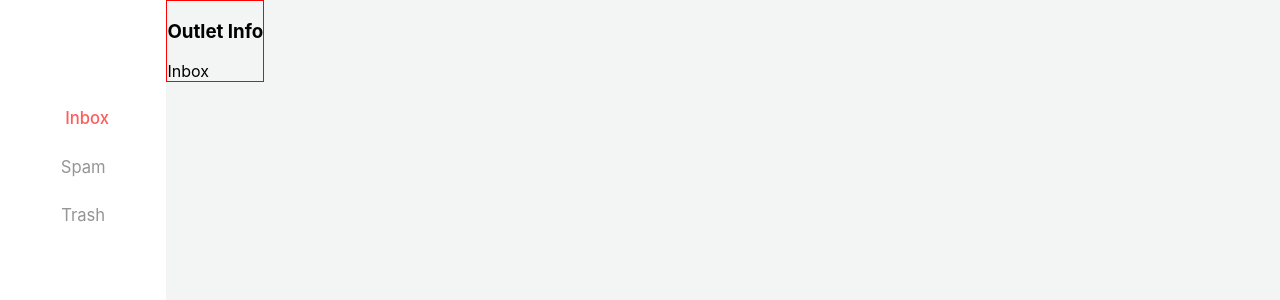
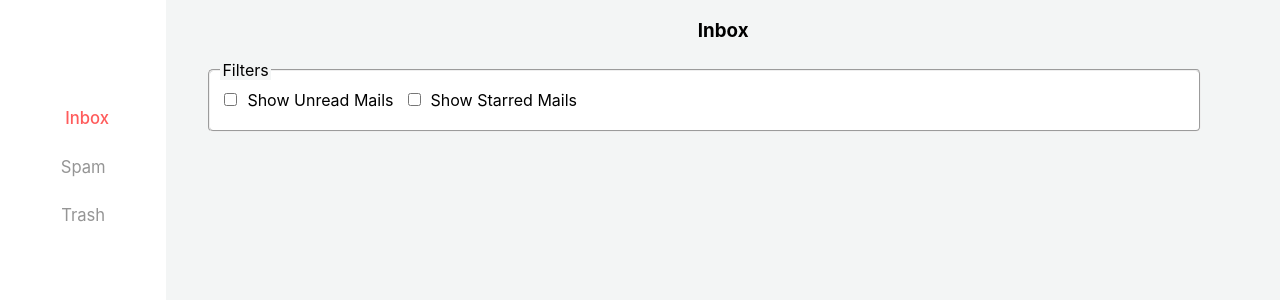
Before and after one commit to pratham2002/mail-box, a React (Create React App) app: page /inbox in a window 1280 px wide. Shown: the top 300 px of the page. Built offline with nearby package versions, Linux system fonts and the light colour scheme.

Commit message:
added UI for filter

```diff
--- a/src/App.css
+++ b/src/App.css
@@ -59,3 +59,26 @@
     transform: translateY(-4px);
   }
 }
+
+.main-content {
+  left: 13%;
+  box-sizing: border-box;
+  position: absolute;
+  padding-inline: 40px;
+  width: 87%;
+  max-width: 87%;
+  margin: auto;
+}
+
+h3 {
+  text-align: center;
+}
+input,
+label {
+  background-color: var(--white);
+  margin-right: 10px;
+}
+
+.content {
+  width: 100%;
+}
--- a/src/pages/Inbox.jsx
+++ b/src/pages/Inbox.jsx
@@ -1,5 +1,35 @@
 import React from "react";
 
 export default function Inbox() {
-  return <div>Inbox</div>;
+  return (
+    <div className="content">
+      <h3>Inbox</h3>
+      <fieldset
+        style={{
+          backgroundColor: "#FFF",
+          borderRadius: "5px",
+          padding: "10px",
+          paddingBottom: "20px",
+          width: "96%",
+        }}
+      >
+        <legend>Filters</legend>
+        <input
+          type="checkbox"
+          id="unread-email"
+          // checked={state.showUnread}
+          // onChange={() => dispatch({ type: "TOGGLE_SHOW_UNREAD" })}
+        />
+        <label htmlFor="unread-email">Show Unread Mails</label>
+
+        <input
+          type="checkbox"
+          id="starred-message"
+          // checked={state.showStarred}
+          // onChange={() => dispatch({ type: "TOGGLE_SHOW_STARRED" })}
+        />
+        <label htmlFor="starred-message">Show Starred Mails</label>
+      </fieldset>
+    </div>
+  );
 }
--- a/src/pages/Mail.jsx
+++ b/src/pages/Mail.jsx
@@ -15,16 +15,7 @@ export default function Mail() {
           Trash
         </NavLink>
       </nav>{" "}
-      <div
-        style={{
-          left: "13%",
-          position: "absolute",
-          border: "1px solid red",
-          maxWidth: "80%",
-          margin: "auto",
-        }}
-      >
-        <h3>Outlet Info</h3>
+      <div className="main-content">
         <Outlet />
       </div>
     </div>
```
